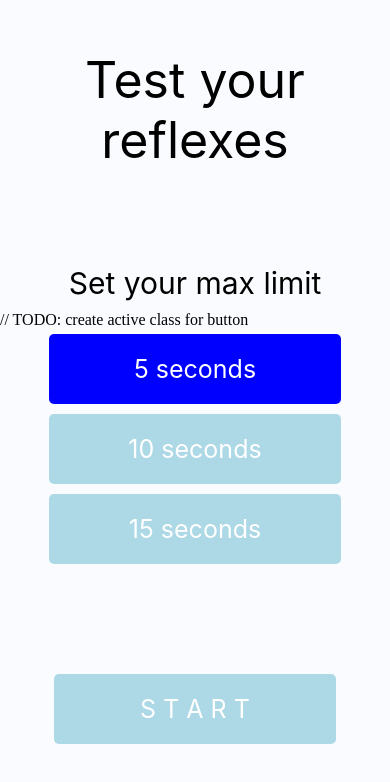
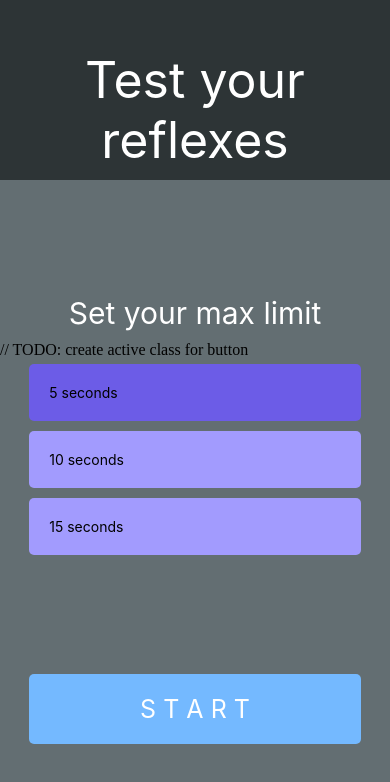
Before and after one commit to jathom30/reflex-timer-app, a React Native app: screen / in a window 390 px wide. Shown: the top 782 px of the page. Built offline with nearby package versions, Linux system fonts and the light colour scheme.

Commit message:
choices selection creation. start screen split between choices and all results

```diff
--- a/App.js
+++ b/App.js
@@ -153,7 +153,6 @@ export default class App extends React.Component {
   }
 
   showDetails() {
-    let delta = this.state.userTime - this.state.time
     let deltaSum = this.state.deltaArray.reduce((total, delta) => total + delta)
     this.setState({
       details: !this.state.details,
@@ -208,27 +207,11 @@ export default class App extends React.Component {
             reflexHigh={this.state.reflexHigh}
             reflexAttempts={this.state.reflexAttempts}
             earlyAttempts={this.state.earlyAttempts}
+            deltaArray={this.state.deltaArray}
+            showDetails={this.showDetails}
             reset={this.reset} />
         }
 
-        {/* <ShowAllResults
-          deltaArray={this.state.deltaArray}
-          reflexHigh={this.state.reflexHigh}
-          reflexLow={this.state.reflexLow}
-          reflexAverage={this.state.reflexAverage} />  */}
-
-        {
-          this.state.details
-          ?
-          <ShowAllResults
-            deltaArray={this.state.deltaArray}
-            reflexHigh={this.state.reflexHigh}
-            reflexLow={this.state.reflexLow}
-            reflexAverage={this.state.reflexAverage}
-            showDetails={this.showDetails} />
-          :
-          null
-        }
 
          {/* // ! Test component !
           <Test
@@ -252,7 +235,7 @@ export default class App extends React.Component {
 const styles = StyleSheet.create({
   container: {
     flex: 1,
-    backgroundColor: '#f9fbff',
+    backgroundColor: '#636e72',
     alignItems: 'stretch',
     justifyContent: 'space-around',
   },
--- /dev/null
+++ b/components/Choices.js
@@ -0,0 +1,64 @@
+import React, { Component } from 'react'
+import { StyleSheet, Text, View, TouchableOpacity } from "react-native";
+
+import Results from './Results'
+import Button from './Button'
+
+export default class Choices extends Component {
+  render() {
+    return (
+      <View style={styles.container}>
+        <View>
+          <Text style={styles.subHeader}>Set your max limit</Text>
+          // TODO: create active class for button
+          <Button title="5 seconds" touchableStyle={this.props.maxRandom === 5000 ? [button.seconds, button.active] : button.seconds } btnTextStyle={button.time} activatePress={this.props.fiveSec} />
+          <Button title="10 seconds" touchableStyle={this.props.maxRandom === 10000 ? [button.seconds, button.active] : button.seconds } btnTextStyle={button.time} activatePress={this.props.tenSec} />
+          <Button title="15 seconds" touchableStyle={this.props.maxRandom === 15000 ? [button.seconds, button.active] : button.seconds } btnTextStyle={button.time} activatePress={this.props.fifteenSec} />
+        </View>
+
+        {
+          this.props.reflexAttempts > 0 ?
+          <Results
+            timeDelta={this.props.timeDelta}
+            reflexLow={this.props.reflexLow}
+            reflexHigh={this.props.reflexHigh}
+            reflexAverage={this.props.reflexAverage}
+            reflexAttempts={this.props.reflexAttempts}
+            earlyAttempts={this.props.earlyAttempts}
+            reset={this.props.reset} />
+          :
+          null
+        }
+      </View>
+    )
+  }
+}
+
+const styles = StyleSheet.create({
+  container: {
+    flex: 1,
+    justifyContent: 'space-around',
+    // backgroundColor: 'yellow',
+  },
+  subHeader: {
+    fontSize: 30,
+    textAlign: 'center',
+    marginBottom: 10,
+    color: 'white',
+  },
+})
+
+const button = StyleSheet.create({
+  seconds: {
+    backgroundColor: '#a29bfe',
+    width: '85%',
+    padding: 20,
+    margin: 5,
+    borderRadius: 5,
+    alignSelf: 'center',
+    justifyContent: 'center',
+  },
+  active: {
+    backgroundColor: '#6c5ce7'
+  },
+})
--- a/components/ClockScreen.js
+++ b/components/ClockScreen.js
@@ -9,14 +9,14 @@ export default class ClockScreen extends Component {
       styles.fullscreen = {
         paddingTop: 50,
         flex: 1,
-        backgroundColor: 'red',
+        backgroundColor: '#d63031',
         justifyContent: 'center',
         alignItems: 'center',
       }
     } else {
       styles.fullscreen = {
         paddingTop: 50,
-        backgroundColor: '#f9fbff',
+        backgroundColor: '#dfe6e9',
         flex: 1,
         justifyContent: 'center',
         alignItems: 'center',
@@ -27,7 +27,7 @@ export default class ClockScreen extends Component {
     // reset styles on exit
     styles.fullscreen = {
       paddingTop: 50,
-      backgroundColor: '#f9fbff',
+      backgroundColor: '#dfe6e9',
       flex: 1,
       justifyContent: 'center',
       alignItems: 'center',}
@@ -50,7 +50,7 @@ export default class ClockScreen extends Component {
 const styles = StyleSheet.create({
   fullscreen: {
     paddingTop: 50,
-    backgroundColor: '#f9fbff',
+    backgroundColor: '#dfe6e9',
     flex: 1,
     justifyContent: 'center',
     alignItems: 'center',
--- a/components/Results.js
+++ b/components/Results.js
@@ -24,7 +24,7 @@ export default class Results extends Component {
     return(
       <View style={styles.results}>
 
-        <Text>Results:</Text>
+        <Text style={[styles.resultsText, {fontWeight: 'bold'}]}>Results:</Text>
         <Text style={styles.resultsText}>{ this.props.reflexAttempts <= 1 ? 'Time:' : 'Last time:'} {this.formatNumbers(this.props.timeDelta)}</Text>
 
         {/* after more than one attempts, show fastest and slowest */}
@@ -51,7 +51,7 @@ const styles = StyleSheet.create({
   resultsText: {
     fontSize: 25,
     padding: 5,
-    // color: 'white',
+    color: 'white',
   },
   reset: {
     backgroundColor: '#D75A5A',
--- a/components/ShowAllResults.js
+++ b/components/ShowAllResults.js
@@ -44,17 +44,17 @@ export default class ShowAllResults extends Component {
 
     return(
       <View style={styles.main}>
-        <Text style={styles.header}>Full Results</Text>
         <View style={styles.dataRow}>
           {eachResult}
         </View>
         <View style={styles.data}>
-          {/* <Text style={styles.subHeader}>High Low Average</Text> */}
           <Text style={styles.dataCell}><Text style={styles.bold}>Slowest Time:</Text> {this.formatNumbers(this.props.reflexHigh)}</Text>
           <Text style={styles.dataCell}><Text style={styles.bold}>Fastest Time:</Text> {this.formatNumbers(this.props.reflexLow)}</Text>
           <Text style={styles.dataCell}><Text style={styles.bold}>Average:</Text> {this.formatNumbers(this.props.reflexAverage)}</Text>
         </View>
-        <Button title="Hide"  btnTextStyle={[styles.header, {backgroundColor: '#39FC8B'}]} activatePress={this.props.showDetails} />
+
+        {/* <Button title="Hide"  touchableStyle={[button.seconds, {backgroundColor: '#55efc4'}]} btnTextStyle={btnText.details} activatePress={this.props.showDetails} /> */}
+
       </View>
     )
   }
@@ -62,24 +62,16 @@ export default class ShowAllResults extends Component {
 
 const styles = StyleSheet.create({
   main: {
-    position: 'absolute',
-    top: 40,
-    bottom: 120,
-    left: 20,
-    right: 20,
-    backgroundColor: 'white',
     flex: 1,
-    borderRadius: 20,
-    overflow: 'hidden',
-    borderColor: 'black',
-    borderWidth: 2,
+    justifyContent: 'space-between',
+    // backgroundColor: 'black',
   },
   header: {
-    fontSize: 40,
+    fontSize: 50,
     textAlign: 'center',
-    paddingTop: 20,
-    paddingBottom: 20,
-    backgroundColor: 'black',
+    paddingTop: 50,
+    paddingBottom: 10,
+    backgroundColor: '#2d3436',
     color: 'white',
   },
   subHeader: {
@@ -91,23 +83,102 @@ const styles = StyleSheet.create({
     justifyContent: 'space-around',
   },
   dataRow: {
-    flex: 1,
+    flex: 2,
     flexDirection: 'row',
     flexWrap: 'wrap',
     justifyContent: 'space-between',
     alignContent: 'center',
     // backgroundColor: 'pink',
     padding: 20,
+    // width: '85%'
   },
   dataBlock: {
     margin: 5,
     fontSize: 20,
+    color: 'white',
   },
   dataCell: {
     alignItems: 'center',
     fontSize: 25,
+    color: 'white',
   },
   bold: {
     fontWeight: 'bold',
-  }
+  },
+  buttonGroup: {
+    // flex: 1,
+    flexDirection: 'row',
+    paddingBottom: 50,
+    // height: 200,
+    // backgroundColor: 'pink',
+    // alignItems: 'center',
+    justifyContent: 'space-around',
+    width: '85%',
+  },
 })
+
+const button = StyleSheet.create({
+  main: {
+    backgroundColor: '#6c5ce7',
+    padding: 20,
+    borderRadius: 5,
+    alignSelf: 'center',
+    justifyContent: 'center',
+  },
+  seconds: {
+    backgroundColor: '#a29bfe',
+    width: '85%',
+    padding: 20,
+    margin: 5,
+    borderRadius: 5,
+    alignSelf: 'center',
+    justifyContent: 'center',
+  },
+  active: {
+    backgroundColor: '#6c5ce7'
+  },
+  reset: {
+    backgroundColor: '#ff7675',
+    flex: 1,
+    padding: 20,
+    margin: 10,
+    borderRadius: 5,
+    marginTop: 10,
+  },
+  shareSpace: {
+    backgroundColor: 'lightblue',
+    width: '85%',
+    alignSelf: 'stretch',
+    flex: 1,
+    maxHeight: 100,
+  },
+  details: {
+    backgroundColor: '#39FC8B',
+    padding: 20,
+    alignSelf: 'stretch',
+    justifyContent: 'center',
+  },
+})
+
+const btnText = StyleSheet.create({
+  main: {
+    fontSize: 40,
+    alignSelf: 'center',
+    color: 'white',
+  },
+  time: {
+    fontSize: 25,
+    alignSelf: 'center',
+    color: 'white',
+  },
+  resetText: {
+    color: 'white',
+    fontSize: 25,
+    alignSelf: 'center',
+  },
+  details: {
+    fontSize: 35,
+    alignSelf: 'center',
+    color: 'white',
+  },
+})
--- a/components/StartScreen.js
+++ b/components/StartScreen.js
@@ -2,7 +2,8 @@ import React, { Component } from 'react'
 import { StyleSheet, Text, View, TouchableOpacity } from "react-native";
 
 import Button from './Button'
-import Results from './Results'
+import Choices from './Choices'
+import ShowAllResults from './ShowAllResults';
 
 export default class StartScreen extends Component {
 
@@ -10,40 +11,50 @@ export default class StartScreen extends Component {
   render() {
     return(
       <View style={this.props.reflexAttempts === 0 ? [styles.container, {marginBottom: 50}] : styles.container}>
-        <Text style={styles.mainHeader}>Test your reflexes</Text>
-          <View>
-            <Text style={styles.subHeader}>Set your max limit</Text>
-            // TODO: create active class for button
-            <Button title="5 seconds" touchableStyle={this.props.maxRandom === 5000 ? [button.seconds, button.active] : button.seconds } btnTextStyle={btnText.time} activatePress={this.props.fiveSec} />
-            <Button title="10 seconds" touchableStyle={this.props.maxRandom === 10000 ? [button.seconds, button.active] : button.seconds } btnTextStyle={btnText.time} activatePress={this.props.tenSec} />
-            <Button title="15 seconds" touchableStyle={this.props.maxRandom === 15000 ? [button.seconds, button.active] : button.seconds } btnTextStyle={btnText.time} activatePress={this.props.fifteenSec} />
-          </View>
+        <Text style={styles.mainHeader}>{!this.props.details ? "Test your reflexes" : "Full Results"}</Text>
 
-          {this.props.reflexAttempts > 0 ?
-            <Results
+          {/* show either second buttons or data */}
+          {
+            !this.props.details
+            ?
+            <Choices
+              maxRandom={this.props.maxRandom}
+              fiveSec={this.props.fiveSec}
+              tenSec={this.props.tenSec}
+              tenSec={this.props.tenSec}
+              fifteenSec={this.props.fifteenSec}
+              reflexAttempts={this.props.reflexAttempts}
               timeDelta={this.props.timeDelta}
               reflexLow={this.props.reflexLow}
               reflexHigh={this.props.reflexHigh}
+              earlyAttempts={this.props.earlyAttempts}
               reflexAverage={this.props.reflexAverage}
-              reflexAttempts={this.props.reflexAttempts}
-              earlyAttempts={this.props.earlyAttempts}
               reset={this.props.reset} />
             :
-            null
+            <ShowAllResults
+              deltaArray={this.props.deltaArray}
+              reflexHigh={this.props.reflexHigh}
+              reflexLow={this.props.reflexLow}
+              reflexAttempts={this.props.reflexAttempts}
+              reflexAverage={this.props.reflexAverage}
+              showDetails={this.props.showDetails}
+              startClock={this.props.startClock}
+              reset={this.props.reset} />
           }
 
-          { this.props.reflexAttempts > 1 && !this.props.start && !this.props.details ? <Button title={ this.props.details ? "Hide Results" : "Full Results" } touchableStyle={[button.seconds, {backgroundColor: '#39FC8B'}]} btnTextStyle={btnText.details} activatePress={this.props.showDetails} /> : null }
+          {/* show results button if more than 1 attempt */}
+          {this.props. reflexAttempts > 1 ? <Button title={this.props.details ? "Hide" : "Full Results"} touchableStyle={[button.seconds, {backgroundColor: '#55efc4'}]} btnTextStyle={btnText.details} activatePress={this.props.showDetails} /> : null}
 
           {/* Show reset button if attempts is great than 0 */}
           <View style={{alignItems: 'center'}}>
             <View style={styles.buttonGroup}>
               { this.props.reflexAttempts !== 0 ?
-                <Button title="Reset" touchableStyle={button.reset} btnTextStyle={btnText.resetText} activatePress={this.props.reset} />
+                <Button title="Reset" touchableStyle={[button.reset, {marginRight: 2.5}]} btnTextStyle={btnText.resetText} activatePress={this.props.reset} />
                 :
                 null
               }
 
-              <Button title={this.props.reflexAttempts === 0 ? 'S T A R T' : 'Try Again?' } touchableStyle={this.props.reflexAttempts === 0 ? [button.reset, {backgroundColor: 'lightblue', width: '85%'}] : [button.reset, {backgroundColor: 'lightblue',}]} btnTextStyle={btnText.resetText} activatePress={this.props.startClock} />
+              <Button title={this.props.reflexAttempts === 0 ? 'S T A R T' : 'Try Again?' } touchableStyle={this.props.reflexAttempts === 0 ? [button.reset, {backgroundColor: '#74b9ff', width: '85%'}] : [button.reset, {backgroundColor: '#74b9ff', marginLeft: 2.5}]} btnTextStyle={btnText.resetText} activatePress={this.props.startClock} />
             </View>
           </View>
 
@@ -55,20 +66,25 @@ export default class StartScreen extends Component {
 const styles = StyleSheet.create({
   container: {
     flex: 1,
-    // backgroundColor: 'red',
+    // backgroundColor: 'pink',
     // alignItems: 'stretch',
     justifyContent: 'space-between',
-    marginTop: 50,
+    // marginTop: 50,
     // marginBottom: 50,
   },
   mainHeader: {
     fontSize: 50,
-    textAlign: 'center'
+    textAlign: 'center',
+    backgroundColor: '#2d3436',
+    color: 'white',
+    paddingTop: 50,
+    paddingBottom: 10,
   },
   subHeader: {
     fontSize: 30,
     textAlign: 'center',
     marginBottom: 10,
+    color: 'white',
   },
   buttonGroup: {
     // flex: 1,
@@ -77,22 +93,22 @@ const styles = StyleSheet.create({
     // height: 200,
     // backgroundColor: 'pink',
     // alignItems: 'center',
-    justifyContent: 'space-around',
+    justifyContent: 'space-between',
     width: '85%',
   },
 });
 
 const button = StyleSheet.create({
   main: {
-    backgroundColor: 'lightblue',
+    backgroundColor: '#6c5ce7',
     padding: 20,
     borderRadius: 5,
     alignSelf: 'center',
     justifyContent: 'center',
   },
   seconds: {
-    backgroundColor: 'lightblue',
-    width: '75%',
+    backgroundColor: '#a29bfe',
+    width: '85%',
     padding: 20,
     margin: 5,
     borderRadius: 5,
@@ -100,18 +116,21 @@ const button = StyleSheet.create({
     justifyContent: 'center',
   },
   active: {
-    backgroundColor: 'blue'
+    backgroundColor: '#6c5ce7'
   },
   reset: {
-    backgroundColor: '#D75A5A',
-    // width: '50%',
+    backgroundColor: '#ff7675',
+    flex: 1,
     padding: 20,
+    // margin: 10,
     borderRadius: 5,
-    marginTop: 10,
+    // width: '45%'
+    // marginLeft: 5
+    // marginTop: 10,
   },
   shareSpace: {
     backgroundColor: 'lightblue',
-    padding: 20,
+    width: '85%',
     alignSelf: 'stretch',
     flex: 1,
     maxHeight: 100,
```
Also changed, not shown: components/GameScreen.js (deleted, +0 -181 lines).
